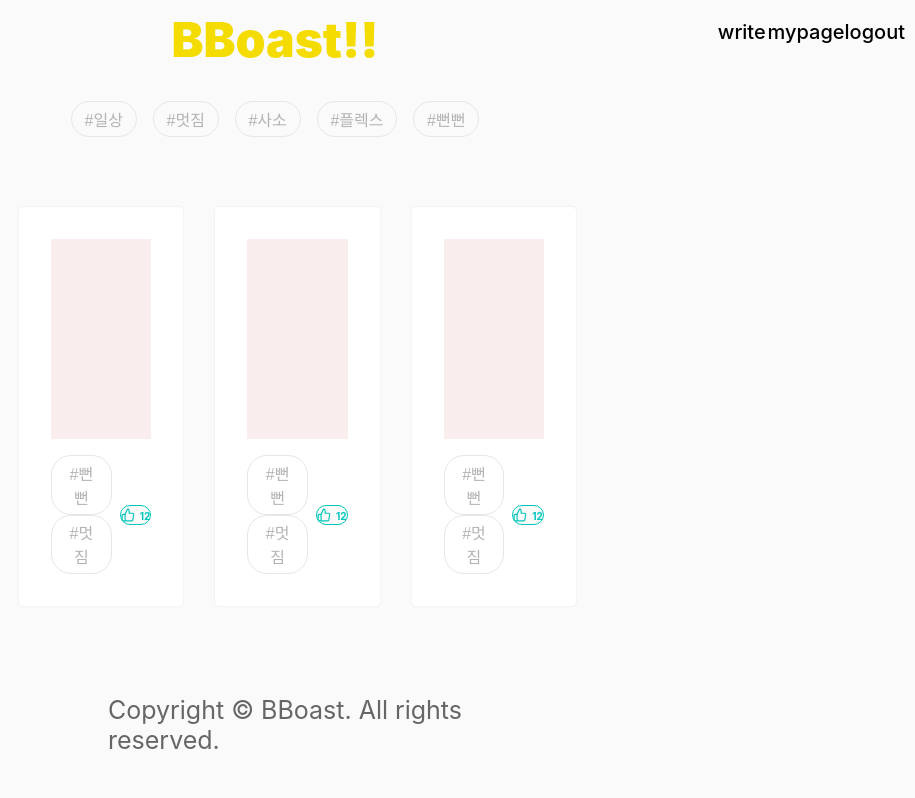
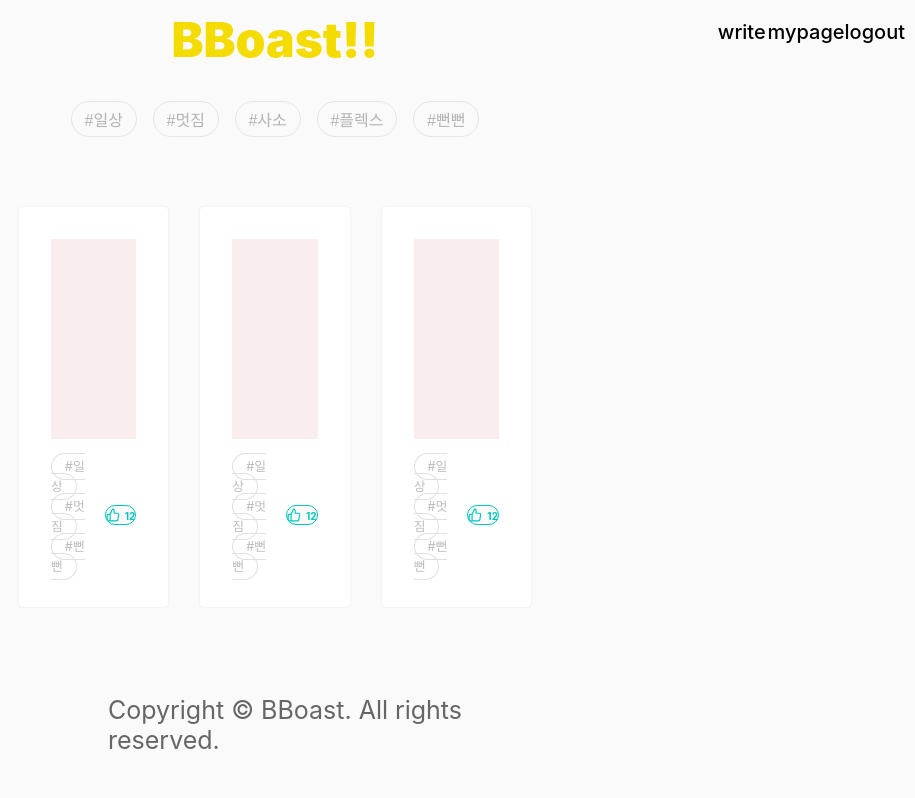
Before and after one commit to codestates/BBoast, a React (Create React App) app in the folder client/: page /main in a window 1280 px wide. Shown: the top 798 px of the page, without its empty margins (365-1280 px from the left). Built offline with nearby package versions, Linux system fonts and the light colour scheme.

Commit message:
edit : 기존의 작성한 버튼 부분 해시태그 컴포넌트로 변경

```diff
--- a/client/src/components/main/PostTagList.js
+++ b/client/src/components/main/PostTagList.js
@@ -1,25 +1,12 @@
 import React from 'react';
-import styled from 'styled-components';
+import Hashtag from '../common/Hashtag';
 
-const PostTagListBlock = styled.ul`
-    button {
-        font-size: 1rem;
-        color: #b3b3b3;
-        border: 1px solid #e8e5e5;
-        border-radius: 20px;
-        padding: 0.3rem 0.8rem;
-        margin-right: 0.5rem;
-   }
-`;
 
-const PostTagList = () => {
+const PostTagList = ({ Hashtags }) => {
     return (
-        <PostTagListBlock>
-            <li>
-                <button>#뻔뻔</button>
-                <button>#멋짐</button>
-            </li>
-        </PostTagListBlock>
+        <Hashtag
+        //Hashtags={Hashtags}
+        />
     );
 };
 
```
